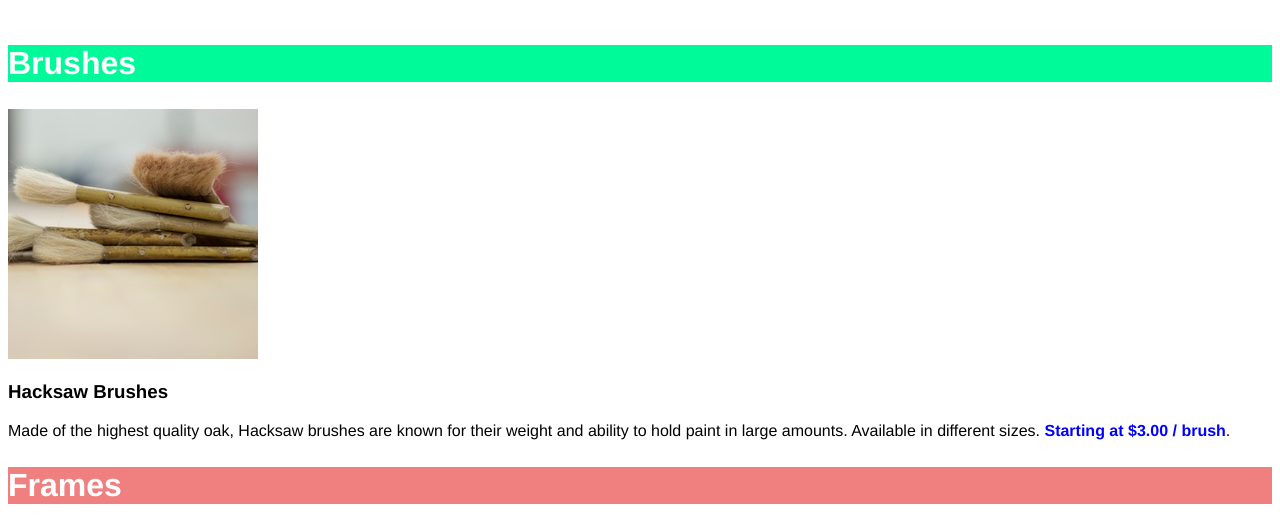
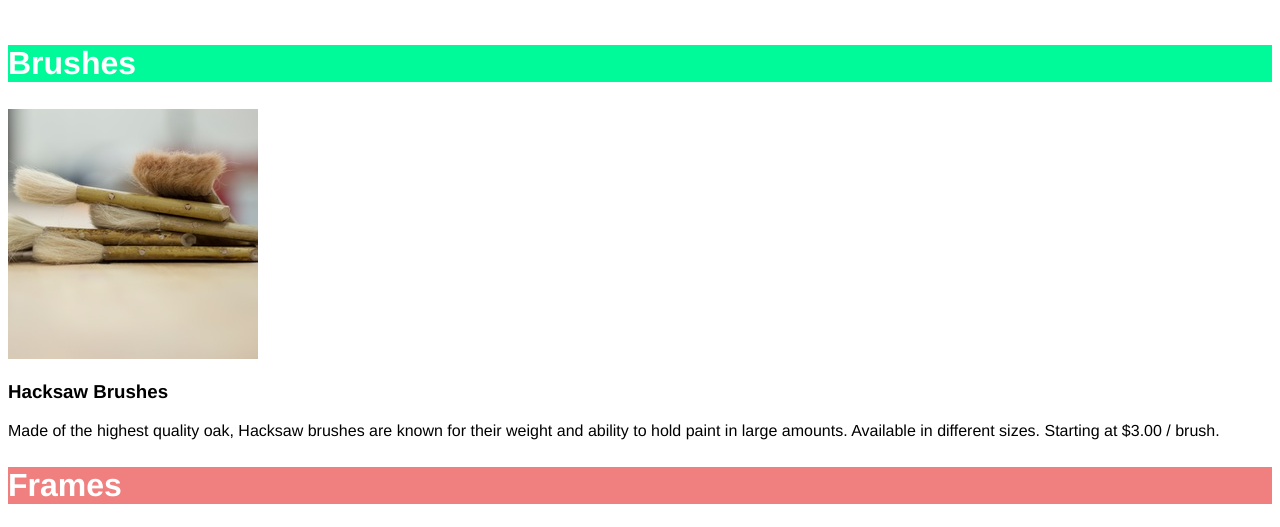
Before and after one commit to sierscse/prj-rev-bwfs-dasmoto, a plain HTML site: page Dasmoto/index.html in a window 1280 px wide. Shown: the part 204-731 px from the top of the page. Drawn offline with Linux system fonts and the light colour scheme.

Commit message:
Update style.css

```diff
--- a/Dasmoto/resources/css/style.css
+++ b/Dasmoto/resources/css/style.css
@@ -16,7 +16,7 @@ h2 {
   color: white;
 }
 
-span {
+.classes {
   font-weight: bold;
   color: blue;
 }
```
